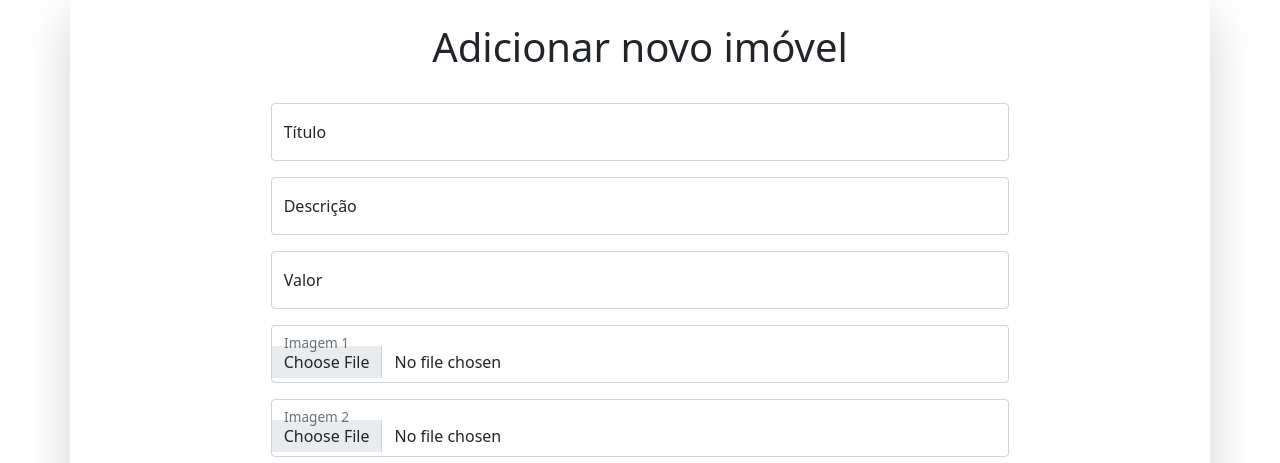
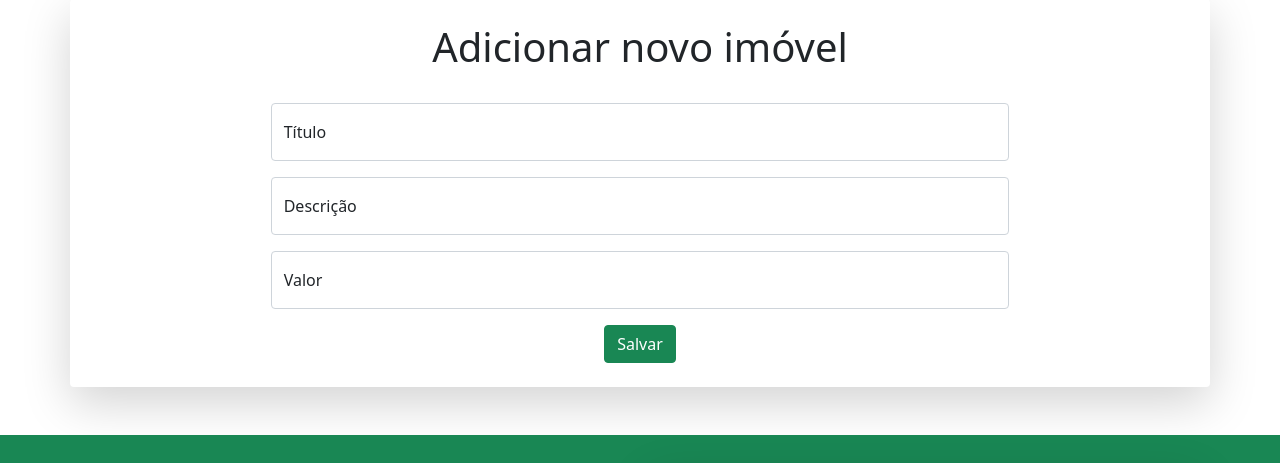
Before and after one commit to AnthonyLeier/ifmoradas, a Django app: page /novo/ in a window 1280 px wide. Shown: the part 73-536 px from the top of the page. Run offline with Django 3.2, Linux system fonts and the light colour scheme; the visitor is signed in with stand-in values (Sample User, id 1); some libraries are stand-ins or nearby versions.

Commit message:
Alterações

```diff
--- a/moradias/templates/detalhes.html
+++ b/moradias/templates/detalhes.html
@@ -7,8 +7,11 @@
 			<div class="col-md-6">
 				<div id="carouselExampleControls" class="carousel slide" data-bs-ride="carousel">
 					<div class="carousel-inner">
+						<div class="carousel-item active">
+							<img class="card-img-top mb-5 mb-md-0" src="{% get_media_prefix %}{{principal.arquivo}}" style="max-height: 350px" />
+						</div>
 						{% for foto in fotos %}
-						<div class="carousel-item active">
+						<div class="carousel-item">
 							<img class="card-img-top mb-5 mb-md-0" src="{% get_media_prefix %}{{foto.arquivo}}" alt="{{foto.arquivo}}" style="max-height: 350px" />
 						</div>
 						{% endfor %}
--- a/moradias/templates/form.html
+++ b/moradias/templates/form.html
@@ -5,32 +5,45 @@
 	</div>
 	<div class="col-8 m-auto pt-2>s pb-2 text-center mt-3">
 		<form name="form" id="form" action="{% if moradias %} /update/{{moradias.id}}/ {% else %} /create/ {%endif%}" method="post">
-		{% csrf_token %}
+			{% csrf_token %}
 			<div class="form-floating mb-3">
-				<input type="text" class="form-control" id="floatingInput" placeholder="text" name="nome" maxlength="50" required id="id_nome">
+				<input
+					type="text"
+					class="form-control"
+					id="floatingInput"
+					placeholder="text"
+					name="nome"
+					maxlength="50"
+					required
+					id="id_nome"
+				/>
 				<label for="floatingInput">Título</label>
 			</div>
 			<div class="form-floating mb-3">
-				<input type="text" class="form-control" id="floatingInput" placeholder="text" name="descricao" maxlength="500" required id="id_descricao">
+				<input
+					type="text"
+					class="form-control"
+					id="floatingInput"
+					placeholder="text"
+					name="descricao"
+					maxlength="500"
+					required
+					id="id_descricao"
+				/>
 				<label for="floatingInput">Descrição</label>
 			</div>
 			<div class="form-floating mb-3">
-				<input type="text" class="form-control" id="floatingInput" placeholder="text" name="valor" step="0.01" required id="id_valor">
+				<input
+					type="text"
+					class="form-control"
+					id="floatingInput"
+					placeholder="text"
+					name="valor"
+					step="0.01"
+					required
+					id="id_valor"
+				/>
 				<label for="floatingInput">Valor</label>
-			</div>
-			<div class="form-floating mb-3">
-				<input type="file" class="form-control" id="floatingInput" placeholder="file" name="imagem1" maxlength="500" required id="id_imagem1">
-				<label for="floatingInput">Imagem 1</label>
-			</div>
-			<div class="form-floating mb-3">
-				<input type="file" class="form-control" id="floatingInput" placeholder="file" name="imagem2" maxlength="500" required id="id_imagem2">
-				<label for="floatingInput">Imagem 2</label>
-			</div>
-			<div class="form-floating mb-3">
-				<input type="file"
-       id="imagem" name="imagem"
-       accept="image/png, image/jpeg">
-				<label for="floatingInput">Imagem 3</label>
 			</div>
 			<div class="d-grid gap-2 d-md-block">
 				<input type="submit" class="btn btn-success" value="Salvar" />
--- a/moradias/views.py
+++ b/moradias/views.py
@@ -77,8 +77,8 @@ def create(request):
     form = MoradiaForm(request.POST, request.FILES)
     print(form)
     if form.is_valid():
-        form.save()
-        return redirect('telaImagem')
+        retorno = form.save()
+        return redirect("telaImagem", retorno.id)
     else:
         return erro(request, form)
 
@@ -94,6 +94,8 @@ def detalhes(request, pk):
 
     # Pega as últimas 5 fotos desse imóvel
     data['fotos'] = Imagem.objects.filter(imovel=pk).order_by('-id')[:3]
+
+    data['principal'] = Imagem.objects.filter(imovel=pk).order_by('-id')[0]
 
     imagens = []
     for moradia in data['moradias']:
```
